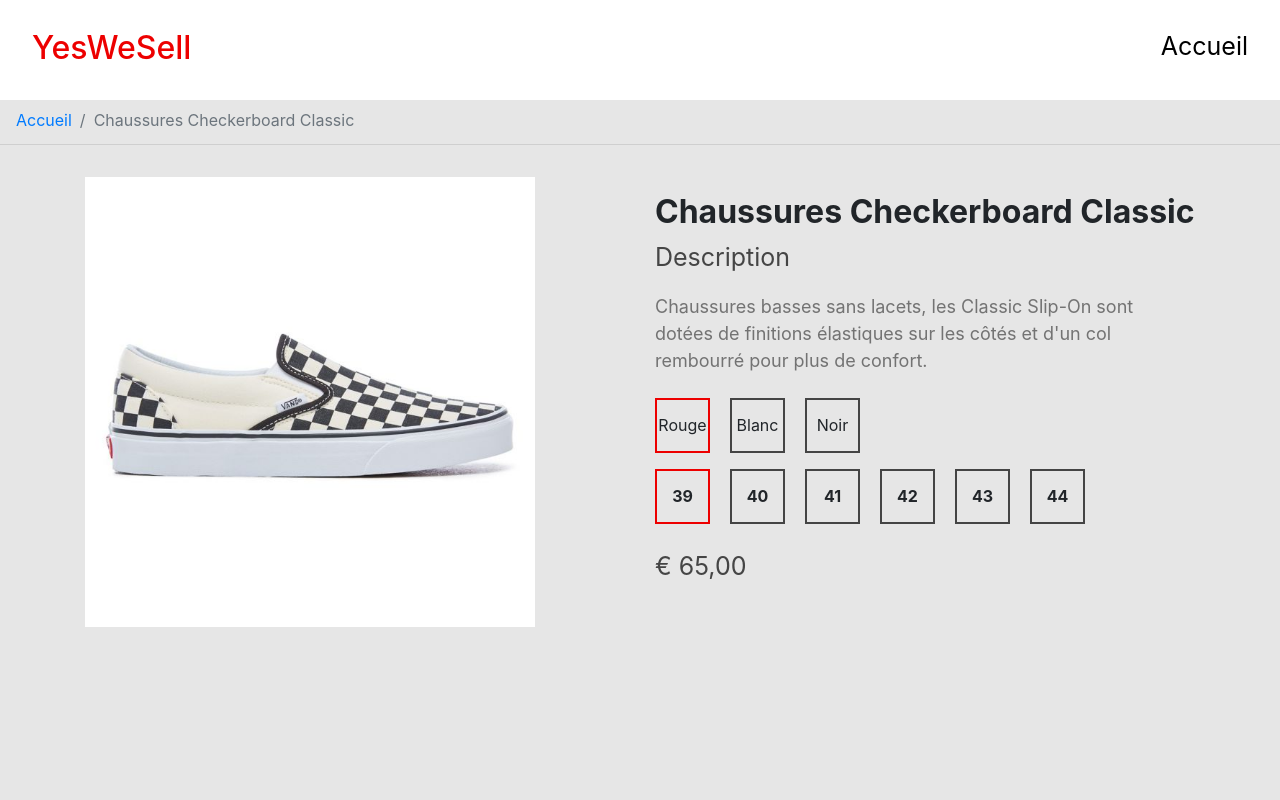
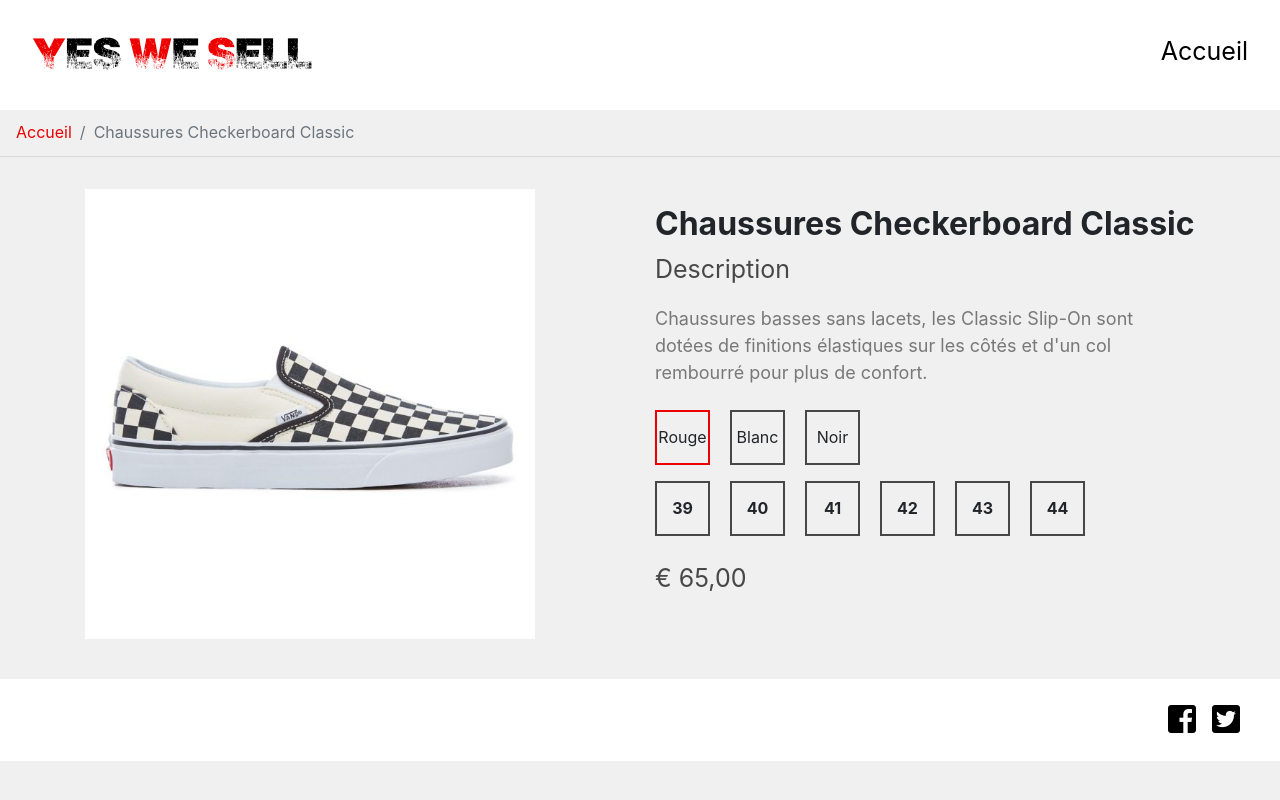
Before and after one commit to paulgiraudet/YesWeSell_Lea_PaulG, a PHP site: page /description.php?index=0 in a window 1280 px wide. Run offline with PHP 8.4, Linux system fonts and the light colour scheme; some libraries are stand-ins or nearby versions.

Commit message:
adding footer plus readme plus favicon plus site title

```diff
--- a/css/main.css
+++ b/css/main.css
@@ -100,15 +100,24 @@
 /* ================================================
   menu
   ============================================== */
+@font-face{
+  src:url('../font/Scorched.otf');
+  font-family:'scorched';
+}
+
 body{
-  background:rgba(230,230,230);
+  background:rgba(240,240,240);
+  /* background:red; */
+  /* position: absolute; */
+  min-height:100%;
+  /* overflow-y:hidden; */
 }
 header{
   position:fixed;
   top:0;
   background:white;
   width:100%;
-  height:100px;
+  height:110px;
   z-index:10;
 }
 
@@ -117,19 +126,52 @@
 }
 
 h1{
+  color:black;
+  font-family:'scorched';
+  font-size:40px;
+  -webkit-touch-callout: none;
+  -webkit-user-select: none;
+  -khtml-user-select: none;
+  -moz-user-select: none;
+  -ms-user-select: none;
+  user-select: none;
+}
+
+.logo:hover{
+  text-decoration: none;
+}
+
+header .menu{
+  color:black;
+  font-size:25px;
+  margin-top:25px;
+  transition:all 0.3s;
+  height:40px;
+}
+
+header .menu:hover{
+  text-decoration: none;
   color:#ED0000;
 }
 
-header a{
-  color:black;
-  font-size:25px;
-  margin-top:20px;
+.breadcrumb{
+  background:rgba(240,240,240);
+  border-bottom:1px solid rgba(0,0,0,0.1);
+  border-radius:0;
 }
 
-.breadcrumb{
-  background:rgba(230,230,230);
-  border-bottom:1px solid rgba(0,0,0,0.1);
-  border-radius:0;
+.breadcrumb a{
+  color:#ED0000;
+  transition:all 0.3s;
+}
+
+.breadcrumb a:hover{
+  text-decoration: none;
+  opacity:0.5;
+}
+
+.breadMargin{
+  margin-top:60px;
 }
 
 .productsList a{
@@ -173,6 +215,22 @@
 .activeTouch{
   border-color:#ED0000;
 }
+
+i{
+  color:black;
+  transition:all 0.3s;
+  cursor:pointer;
+}
+
+i:hover{
+  color:#ED0000;
+}
+
+footer{
+  position: relative;
+  bottom:0;
+}
+
 
 
 
--- a/description.php
+++ b/description.php
@@ -21,7 +21,7 @@
   ],
   [
     'name' => 'Chaussures AVE Rapidweld Pro Lite',
-    'description' => "Outre sa tige en synthétique, cette chaussure légère intègre une membrane Rapidweld sans coutures équipée de renforts DURACAP™ sur les zones les plus exposées à l'usure pour la durabilité et une semelle intérieure UltraCush Lite™ 3D pour plus de confort.",
+    'description' => "Équipée d'une doublure intérieure Luxliner™ associée à sa construction Pro Vulc Lite, l'AV Rapidweld Pro allie légèreté, sensibilité et durabilité.",
     'price' => '€ 110,00',
     'picture' => 'basket4_blanc.png'
   ]
@@ -32,14 +32,14 @@
 ?>
 
 
-  <nav aria-label="breadcrumb" class="mt-5">
+  <nav aria-label="breadcrumb" class="breadMargin">
     <ol class="breadcrumb mt-5">
       <li class="breadcrumb-item mt-5"><a href="index.php">Accueil</a></li>
       <li class="breadcrumb-item active mt-5" aria-current="page"><?php echo $products[$_GET['index']]['name'] ?></li>
     </ol>
   </nav>
 
-  <div class="container mt-4">
+  <div class="container my-4 pb-3">
 
     <div class="row p-0">
 
@@ -65,7 +65,7 @@
         </div>
 
         <div class="shoeSizeList d-flex flex-wrap mt-3">
-          <div class="shoeSize mb-3 font-weight-bold d-flex justify-content-center align-items-center activeTouch">
+          <div class="shoeSize mb-3 font-weight-bold d-flex justify-content-center align-items-center">
             39
           </div>
           <div class="shoeSize mb-3 font-weight-bold d-flex justify-content-center align-items-center">
@@ -91,18 +91,5 @@
     </div>
 
   </div>
-    <script src="js/vendor/modernizr-3.6.0.min.js"></script>
-    <script src="https://code.jquery.com/jquery-3.3.1.min.js" integrity="sha256-FgpCb/KJQlLNfOu91ta32o/NMZxltwRo8QtmkMRdAu8=" crossorigin="anonymous"></script>
-    <script>window.jQuery || document.write('<script src="js/vendor/jquery-3.3.1.min.js"><\/script>')</script>
-    <script src="js/plugins.js"></script>
-    <script src="js/main.js"></script>
 
-    <!-- Google Analytics: change UA-XXXXX-Y to be your site's ID. -->
-    <script>
-      window.ga = function () { ga.q.push(arguments) }; ga.q = []; ga.l = +new Date;
-      ga('create', 'UA-XXXXX-Y', 'auto'); ga('send', 'pageview')
-    </script>
-    <script src="https://www.google-analytics.com/analytics.js" async defer></script>
-  </body>
-
-  </html>
+<?php include('footer.php'); ?>
--- a/footer.php
+++ b/footer.php
@@ -1,3 +1,8 @@
+<footer class="d-flex justify-content-end bg-white p-4 mt-1 w-100">
+  <a href="https://www.facebook.com/" target="_blank"><i class="fab fa-facebook-square fa-2x mr-3"></i></a>
+  <a href="https://twitter.com/?lang=fr" target="_blank"><i class="fab fa-twitter-square fa-2x mr-3"></i></a>
+</footer>
+
 <script src="js/vendor/modernizr-3.6.0.min.js"></script>
 <script src="https://code.jquery.com/jquery-3.3.1.min.js" integrity="sha256-FgpCb/KJQlLNfOu91ta32o/NMZxltwRo8QtmkMRdAu8=" crossorigin="anonymous"></script>
 <script>window.jQuery || document.write('<script src="js/vendor/jquery-3.3.1.min.js"><\/script>')</script>
--- a/header.php
+++ b/header.php
@@ -11,6 +11,9 @@
   <link rel="manifest" href="site.webmanifest">
   <link rel="apple-touch-icon" href="icon.png">
   <!-- Place favicon.ico in the root directory -->
+  <link rel="icon" type="image/png" sizes="16x16" href="favicon.ico">
+  <link rel="icon" type="image/png" sizes="192x192"  href="icon.png">
+  <link rel="stylesheet" href="https://use.fontawesome.com/releases/v5.3.1/css/all.css" integrity="sha384-mzrmE5qonljUremFsqc01SB46JvROS7bZs3IO2EmfFsd15uHvIt+Y8vEf7N7fWAU" crossorigin="anonymous">
   <link rel="stylesheet" href="https://stackpath.bootstrapcdn.com/bootstrap/4.1.2/css/bootstrap.min.css" integrity="sha384-Smlep5jCw/wG7hdkwQ/Z5nLIefveQRIY9nfy6xoR1uRYBtpZgI6339F5dgvm/e9B" crossorigin="anonymous">
   <link rel="stylesheet" href="css/normalize.css">
   <link rel="stylesheet" href="css/main.css">
@@ -20,8 +23,8 @@
 
   <header>
     <nav class="d-flex justify-content-between p-2 mx-4">
-      <h1><span class="colorTouch">Y</span>es<span class="colorTouch">W</span>e<span class="colorTouch">S</span>ell</h1>
-      <a href="index.php">Accueil</a>
+      <a href="index.php" class="logo"><h1><span class="colorTouch">Y</span>es <span class="colorTouch">W</span>e <span class="colorTouch">S</span>ell</h1></a>
+      <a href="index.php" class="menu">Accueil</a>
     </nav>
 
   </header>
--- a/index.php
+++ b/index.php
@@ -3,7 +3,7 @@
 $title="YesWeSell";
 include('header.php');
 ?>
-  <nav aria-label="breadcrumb" class="mt-5">
+  <nav aria-label="breadcrumb" class="breadMargin">
     <ol class="breadcrumb mt-5">
       <li class="breadcrumb-item active mt-5" aria-current="page">Accueil</li>
     </ol>
@@ -35,7 +35,7 @@
         ],
         [
           'name' => 'Chaussures AVE Rapidweld Pro Lite',
-          'description' => "Outre sa tige en synthétique, cette chaussure légère intègre une membrane Rapidweld sans coutures équipée de renforts DURACAP™ sur les zones les plus exposées à l'usure pour la durabilité et une semelle intérieure UltraCush Lite™ 3D pour plus de confort.",
+          'description' => "Équipée d'une doublure intérieure Luxliner™ associée à sa construction Pro Vulc Lite, l'AV Rapidweld Pro allie légèreté, sensibilité et durabilité.",
           'price' => '€ 110,00',
           'picture' => 'basket4_blanc.png'
         ]
```
Also changed, not shown: README.md, favicon.ico, font/Scorched.otf (added), icon.png, tile-wide.png (deleted), tile.png (deleted).
